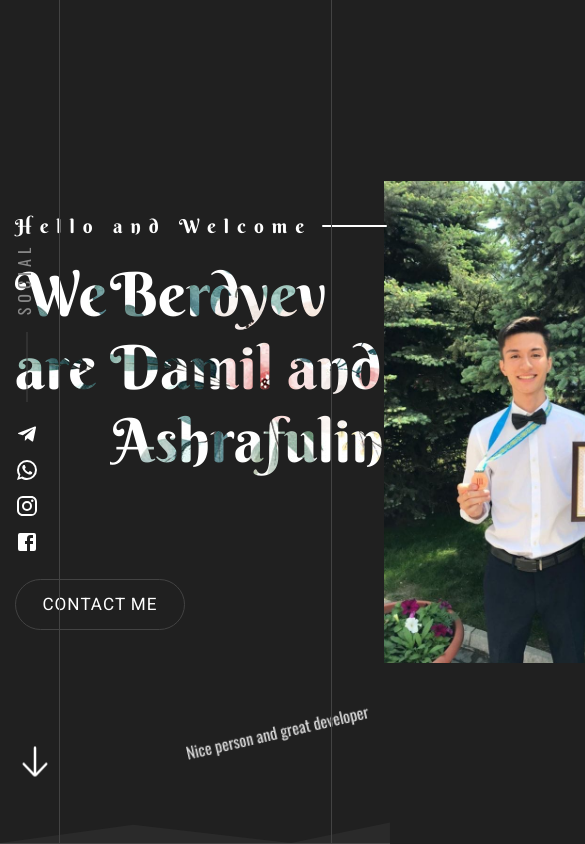
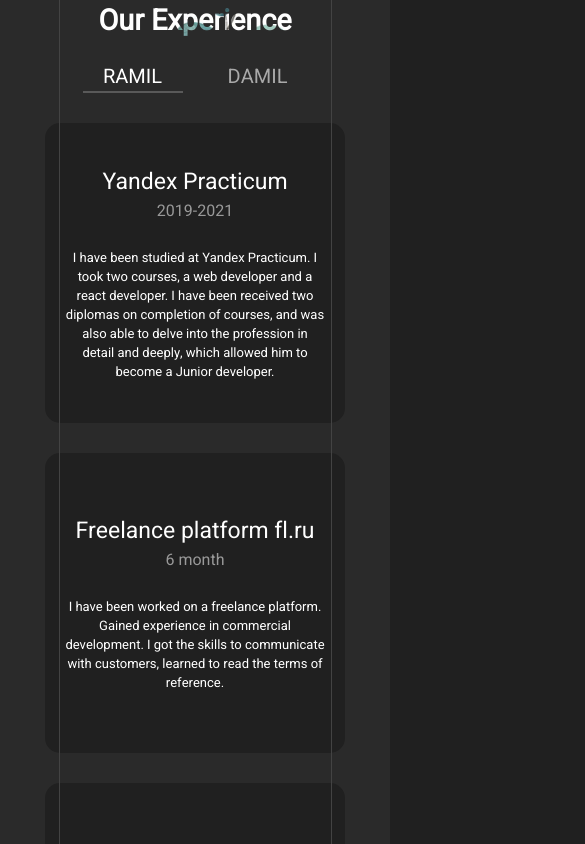
Before and after one commit to xLeeVeNx/Portfolio, a React (Create React App) app: page / in a window 390 px wide. Shown: the top 844 px of the page, 585 px wide, since content can reach past the window. Built offline with nearby package versions, Linux system fonts and the light colour scheme.

Commit message:
expirience adaptive

```diff
--- a/src/components/App.tsx
+++ b/src/components/App.tsx
@@ -60,22 +60,22 @@ export const App: React.FC = () => {
 
   return (
     <div className="wrapper">
-      <Header handleOpenBurgerMenu={handleOpenBurgerMenu} />
+      {/* <Header handleOpenBurgerMenu={handleOpenBurgerMenu} /> */}
       {/* <About setAboutModalValue={setAboutModalValue} /> */}
       {/* <Works
         handleOpenWorkModal={setIsWorkModal}
         handleSetWorkCardInfo={handleSetWorkCardInfo}
       /> */}
-      {/* <Experience /> */}
+      <Experience />
       {/* <Skills /> */}
       {/* <Contacts /> */}
       {/* <Footer /> */}
       {/* <Menu isMenuActive={isMenuActive} handleCloseBurgerMenu={handleCloseBurgerMenu} /> */}
       {/* <Modal active={aboutModalValue} setActive={setAboutModalValue}> */}
-        {/* <AboutBody active={aboutModalValue} /> */}
+      {/* <AboutBody active={aboutModalValue} /> */}
       {/* </Modal> */}
       {/* <Modal active={isWorkModal} setActive={setIsWorkModal}> */}
-        {/* <WorkModalBody workCardData={workCardData} /> */}
+      {/* <WorkModalBody workCardData={workCardData} /> */}
       {/* </Modal> */}
     </div>
   );
--- a/src/scss/blocks/Experience/Experience.scss
+++ b/src/scss/blocks/Experience/Experience.scss
@@ -93,11 +93,11 @@
     width: 800px;
     height: 300px;
     display: flex;
+    margin: 0 20px 30px 20px;
     flex-direction: column;
     justify-content: center;
     align-items: flex-start;
     background: #202020;
-    margin-bottom: 30px;
     padding: 20px;
     box-shadow: none;
     transform: scale(1);
@@ -129,7 +129,154 @@
   }
 
   &__description {
-    width: 600px;
+    width: 100%;
     font-size: 15px;
   }
+
+  @media all and (max-width: 855px) {
+    padding-bottom: 130px;
+
+    &__card {
+      width: 700px;
+      height: 300px;
+      margin-bottom: 30px;
+      padding: 20px;
+    }
+
+    &__card:hover {
+      box-shadow: none;
+      transform: none;
+      transition: none;
+    }
+  }
+
+  @media all and (max-width: 745px) {
+    &__card {
+      width: 600px;
+      height: 280px;
+      margin-bottom: 30px;
+      padding: 20px;
+    }
+  }
+
+  @media all and (max-width: 750px) {
+    &__card {
+      width: 500px;
+      height: 250px;
+      margin-bottom: 30px;
+      padding: 20px;
+    }
+  }
+
+  @media all and (max-width: 545px) {
+    &__container {
+      margin-top: 30px;
+    }
+
+    &__title {
+      font-size: 2.2rem;
+      font-weight: 700;
+      margin-bottom: 25px;
+    }
+
+    &__button {
+      width: 150px;
+      font-size: 22px;
+      margin-right: 30px;
+    }
+
+    &__card {
+      width: 400px;
+      height: 250px;
+      margin-bottom: 30px;
+      padding: 20px;
+    }
+  }
+
+  @media all and (max-width: 450px) {
+    padding-bottom: 100px;
+
+    &__card {
+      align-items: center;
+      width: 350px;
+      height: 300px;
+      margin-bottom: 30px;
+      padding: 20px;
+    }
+
+    &__description {
+      text-align: center;
+    }
+
+    &__box {
+      display: flex;
+      flex-direction: column;
+      align-items: center;
+      margin-bottom: 15px;
+    }
+  }
+
+  @media all and (max-width: 400px) {
+    &__container {
+      margin-top: 30px;
+    }
+
+    &__title {
+      font-size: 1.8rem;
+      font-weight: 700;
+      margin-bottom: 20px;
+    }
+
+    &__button {
+      width: 100px;
+      font-size: 20px;
+      margin-right: 25px;
+    }
+
+    &__card {
+      width: 300px;
+    }
+
+    &__time {
+      font-size: 16px;
+      margin-bottom: 10px;
+      color: #999;
+    }
+
+    &__proffession {
+      font-size: 23px;
+      color: #fff;
+    }
+
+    &__description {
+      width: 100%;
+      font-size: 13px;
+    }
+  }
+
+  @media all and (max-width: 360px) {
+    padding-bottom: 80px;
+
+    &__card {
+      width: 280px;
+      height: 250px;
+      margin: 0 10px 15px 10px;
+    }
+
+    &__time {
+      font-size: 14px;
+      margin-bottom: 10px;
+      color: #999;
+    }
+
+    &__proffession {
+      font-size: 20px;
+      color: #fff;
+    }
+
+    &__description {
+      width: 100%;
+      font-size: 12px;
+    }
+  }
 }
--- a/src/scss/blocks/Header/Header.scss
+++ b/src/scss/blocks/Header/Header.scss
@@ -155,139 +155,3 @@
     transform: translateY(15px);
   }
 }
-
-@media all and (max-width: 1285px) {
-  .header {
-    &__content {
-    }
-
-    &__wrap {
-
-    }
-
-    &__box {
-
-    }
-
-    &__subtitle-text {
-      font-size: 1.2rem;
-      letter-spacing: 8px;
-
-      &::after {
-        content: "";
-        position: absolute;
-        top: 50%;
-        right: -75px;
-
-        width: 65px;
-        height: 2px;
-
-        background-color: #FFFFFF;
-        border-radius: 2px;
-
-        transform: translateY(-50%);
-      }
-    }
-
-    &__title-box {
-      display: flex;
-    }
-
-    &__title {
-      margin: 20px 0 30px 0;
-
-      font-size: 3.8rem;
-      line-height: 1.2em;
-
-      background: url('../../../assets/images/bg-font.jpg') no-repeat;
-
-      -webkit-background-clip: text;
-      -webkit-text-fill-color: transparent;
-    }
-
-    &__arrow-down {
-      position: absolute;
-      bottom: -150px;
-
-      width: 40px;
-      height: 40px;
-
-      cursor: pointer;
-      animation: scroll ease 2s infinite;
-    }
-
-    &__image {
-      width: 400px;
-    }
-
-    &__social {
-      position: absolute;
-      top: 50%;
-      left: 15px;
-      z-index: 1;
-
-      &::before {
-        content: "";
-        position: absolute;
-        left: 50%;
-        top: -90px;
-
-        width: 1px;
-        height: 70px;
-
-        background-color: $separateColor;
-
-        transform: translateX(-50%);
-      }
-
-      &::after {
-        content: "SOCIAL";
-        position: absolute;
-        right: -22px;
-        top: -155px;
-
-        @extend %oswald-400;
-        letter-spacing: 5px;
-
-        color: #888888;
-
-        transform: rotate(-90deg);
-      }
-    }
-
-    &__social-item {
-      &:not(:last-child) {
-        margin-bottom: 5px;
-      }
-    }
-
-    .MuiSvgIcon-root {
-      &:hover {
-        fill: #999999;
-      }
-    }
-
-    &__copy {
-      position: absolute;
-      bottom: 100px;
-      right: 20px;
-
-      @extend %oswald-400;
-      font-size: 16px;
-
-      color: #DDDDDD;
-
-      transform: rotate(-13deg);
-    }
-
-    &__decor {
-      position: absolute;
-      bottom: 0;
-      left: 0;
-
-      width: 100%;
-
-      border-bottom: 1px solid $separateColor;
-    }
-  }
-}
--- a/src/scss/main.scss
+++ b/src/scss/main.scss
@@ -20,7 +20,7 @@
 
 // Modals
 @import "blocks/Modals/AboutModal";
-@import "blocks/Modals//WorkModalBody.scss";
+@import "blocks/Modals/WorkModalBody.scss";
 
 // Works
 @import "blocks/Works/Works.scss";
```
Also changed, not shown: src/scss/common/_extends.scss (+6 -6 lines).
